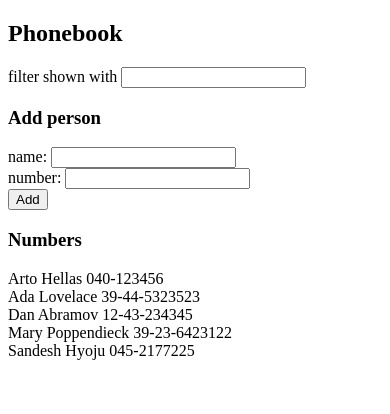
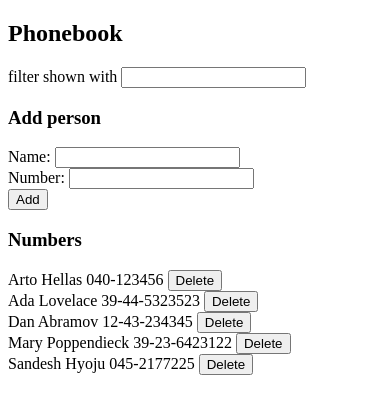
Before and after one commit to sundesz/fullstackopen-2021, a React (Create React App) app in the folder part2/phonebook/: page / in a window 390 px wide. Shown: the top 414 px of the page. Built offline with nearby package versions, Linux system fonts and the light colour scheme; data requests are answered from the project's data file.

Commit message:
Add solution to exercise part2 - 2.17 Phonebook step9

```diff
--- a/part2/phonebook/src/App.js
+++ b/part2/phonebook/src/App.js
@@ -19,7 +19,7 @@ const App = () => {
     e.preventDefault()
 
     if (checkDuplicateName()) {
-      alert(`${newName} is already added to phonebook`)
+      window.alert(`${newName} is already added to phonebook`)
       return
     }
 
@@ -40,6 +40,18 @@ const App = () => {
   const nameHandler = (e) => setNewName(() => e.target.value)
   const numberHandler = (e) => setNewNumber(() => e.target.value)
   const searchHandler = (e) => setSearchText(() => e.target.value)
+  const deleteHandler = (id) => () => {
+    const confirmDelete = window.confirm(
+      `Delete ${persons.find((p) => p.id === id)?.name} ?`
+    )
+
+    if (confirmDelete) {
+      phoneService
+        .remove(id)
+        .then(() => setPersons(() => persons.filter((p) => p.id !== id)))
+        .catch((error) => console.log('Person already deleted'))
+    }
+  }
 
   const filteredPersons =
     searchText === ''
@@ -63,7 +75,7 @@ const App = () => {
       />
 
       <Header title='Numbers' headerTag='h3' />
-      <Persons persons={filteredPersons} />
+      <Persons persons={filteredPersons} deleteHandler={deleteHandler} />
     </div>
   )
 }
--- a/part2/phonebook/src/components/Person.js
+++ b/part2/phonebook/src/components/Person.js
@@ -1,9 +1,10 @@
 import React from 'react'
 
-const Person = ({ person }) => {
+const Person = ({ person, deleteHandler }) => {
   return (
     <div>
-      {person.name} {person.number}
+      {person.name} {person.number}&nbsp;
+      <button onClick={deleteHandler(person.id)}>Delete</button>
     </div>
   )
 }
--- a/part2/phonebook/src/components/PersonForm.js
+++ b/part2/phonebook/src/components/PersonForm.js
@@ -10,10 +10,10 @@ const PersonForm = ({
   return (
     <form onSubmit={onSubmit}>
       <div>
-        name: <input value={newName} onChange={nameHandler} />
+        Name: <input value={newName} onChange={nameHandler} />
       </div>
       <div>
-        number: <input value={newNumber} onChange={numberHandler} />
+        Number: <input value={newNumber} onChange={numberHandler} />
       </div>
       <div>
         <button type='submit'>Add</button>
--- a/part2/phonebook/src/components/Persons.js
+++ b/part2/phonebook/src/components/Persons.js
@@ -1,11 +1,11 @@
 import React from 'react'
 import Person from './Person'
 
-const Persons = ({ persons }) => {
+const Persons = ({ persons, deleteHandler }) => {
   return (
     <div>
       {persons.map((person) => (
-        <Person key={person.id} person={person} />
+        <Person key={person.id} person={person} deleteHandler={deleteHandler} />
       ))}
     </div>
   )
--- a/part2/phonebook/src/services/phone.js
+++ b/part2/phonebook/src/services/phone.js
@@ -10,8 +10,7 @@ const create = (newObject) =>
 const update = (id, object) =>
   axios.put(`${baseUrl}/${id}`, object).then((response) => response.data)
 
-const remove = (id) =>
-  axios.delete(`${baseUrl}/${id}`).then((response) => response.data)
+const remove = (id) => axios.delete(`${baseUrl}/${id}`)
 
 const exportObject = { getAll, create, update, remove }
 
```
